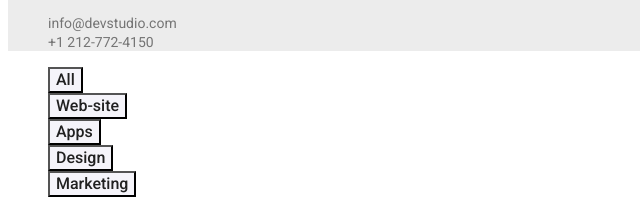
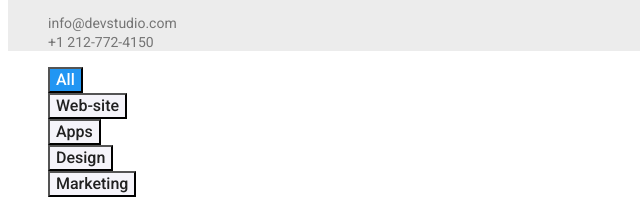
Before and after one commit to AlexandraOpritoiu/goit-markup-hw-02, a plain HTML site: page portfolio.html in a window 1280 px wide. Both pictures are taken after a click on the button "All". Shown: the part 141-351 px from the top of the page, 0-640 px from the left. Drawn offline with Linux system fonts and the light colour scheme.

Commit message:
Added focus  on buttons

```diff
--- a/css/styles.css
+++ b/css/styles.css
@@ -83,10 +83,15 @@ color:var(--hover-color);
     font-family: inherit;
 }
 
-.btn-filter:hover{
+.btn-filter:hover:{
     background-color:var(--hover-color);
     color: #fff;
 }
+
+.btn-filter:focus{
+    background-color: var(--hover-color);
+    color: #fff;
+    }
 
 .btn-filter:active{
 background-color: var(--hover-color);
```
Also changed, not shown: portfolio.html (+1 -1 lines).
